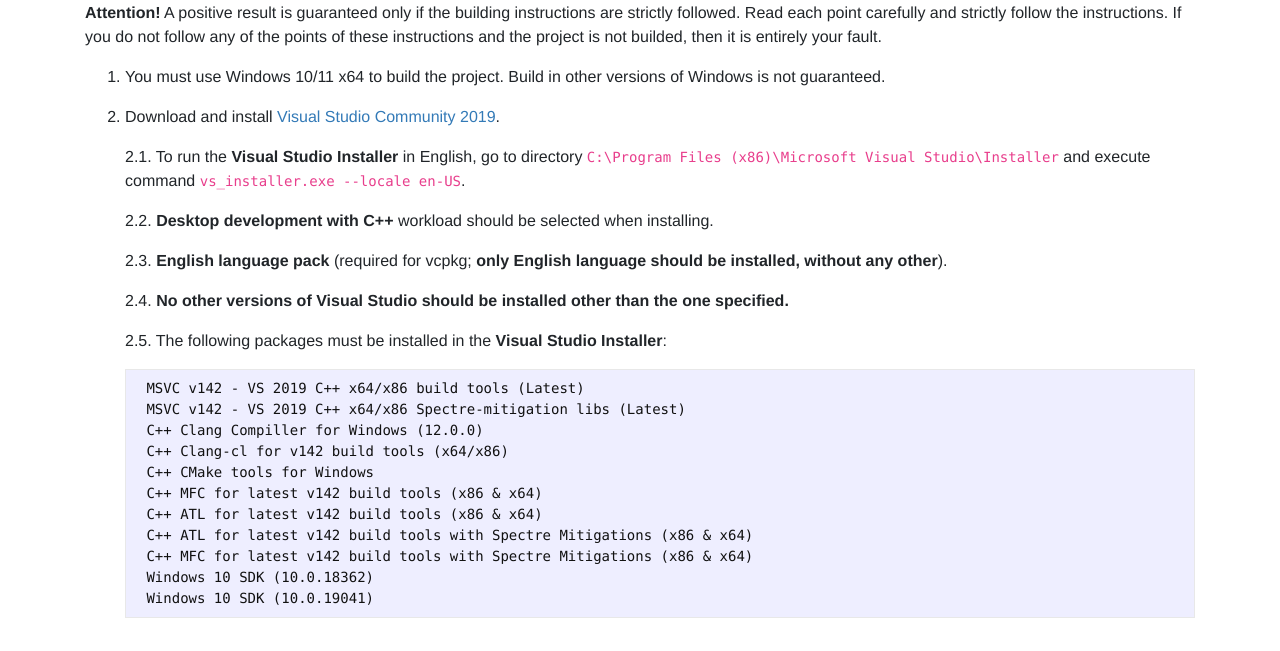
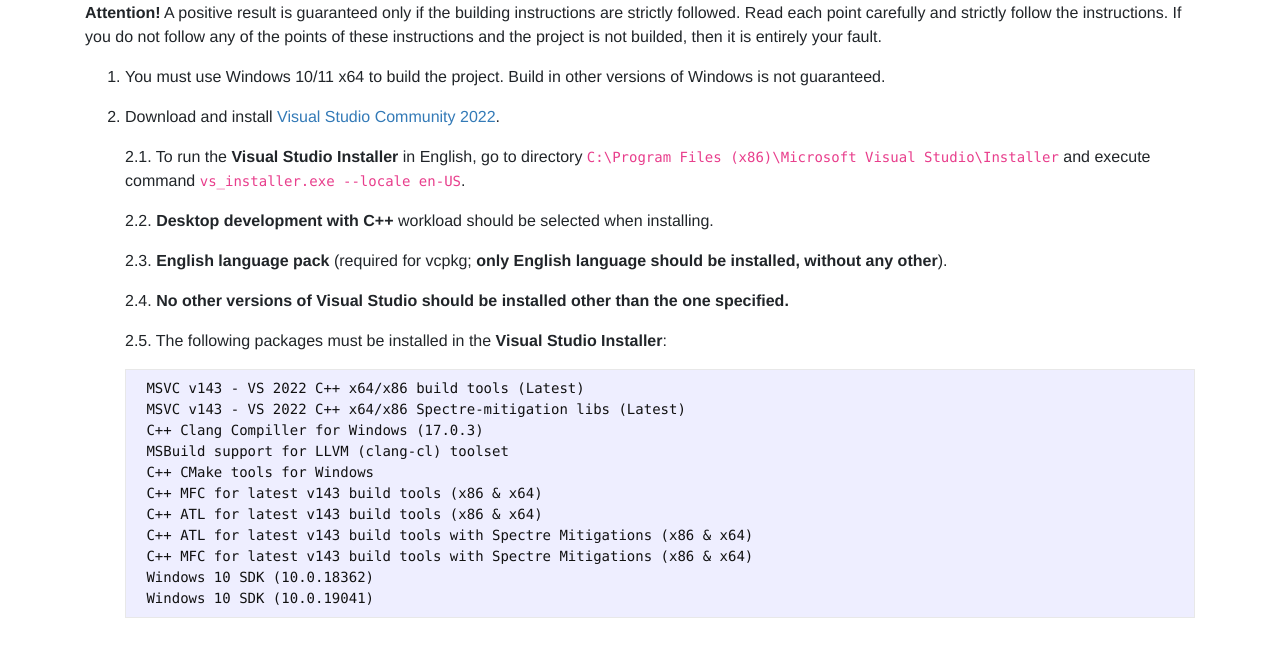
Before and after one commit to dchapyshev/dchapyshev.github.io, a Jekyll site: the page built from docs/building-windows.md, in a window 1280 px wide and 900 px high. Shown: the part 183-834 px from the top of the window. Built offline with Jekyll 4.4.1, drawn with Linux system fonts in a browser that asks for light colours.

Commit message:
Update to Visual Studio 2022.

````diff
--- a/docs/building-windows.md
+++ b/docs/building-windows.md
@@ -9,7 +9,7 @@ If you do not follow any of the points of these instructions and the project is
 
 1. You must use Windows 10/11 x64 to build the project. Build in other versions of Windows is not guaranteed.
 
-2. Download and install [Visual Studio Community 2019](https://www.visualstudio.com/downloads).
+2. Download and install [Visual Studio Community 2022](https://www.visualstudio.com/downloads).
 
    2.1. To run the **Visual Studio Installer** in English, go to directory ```C:\Program Files (x86)\Microsoft Visual Studio\Installer``` and execute command ```vs_installer.exe --locale en-US```.
 
@@ -21,15 +21,15 @@ If you do not follow any of the points of these instructions and the project is
 
    2.5. The following packages must be installed in the **Visual Studio Installer**:
 ```
-    MSVC v142 - VS 2019 C++ x64/x86 build tools (Latest)
-    MSVC v142 - VS 2019 C++ x64/x86 Spectre-mitigation libs (Latest)
-    C++ Clang Compiller for Windows (12.0.0)
-    C++ Clang-cl for v142 build tools (x64/x86)
+    MSVC v143 - VS 2022 C++ x64/x86 build tools (Latest)
+    MSVC v143 - VS 2022 C++ x64/x86 Spectre-mitigation libs (Latest)
+    C++ Clang Compiller for Windows (17.0.3)
+    MSBuild support for LLVM (clang-cl) toolset
     С++ CMake tools for Windows
-    C++ MFC for latest v142 build tools (x86 & x64)
-    C++ ATL for latest v142 build tools (x86 & x64)
-    C++ ATL for latest v142 build tools with Spectre Mitigations (x86 & x64)
-    C++ MFC for latest v142 build tools with Spectre Mitigations (x86 & x64)
+    C++ MFC for latest v143 build tools (x86 & x64)
+    C++ ATL for latest v143 build tools (x86 & x64)
+    C++ ATL for latest v143 build tools with Spectre Mitigations (x86 & x64)
+    C++ MFC for latest v143 build tools with Spectre Mitigations (x86 & x64)
     Windows 10 SDK (10.0.18362)
     Windows 10 SDK (10.0.19041)
 ```
````
